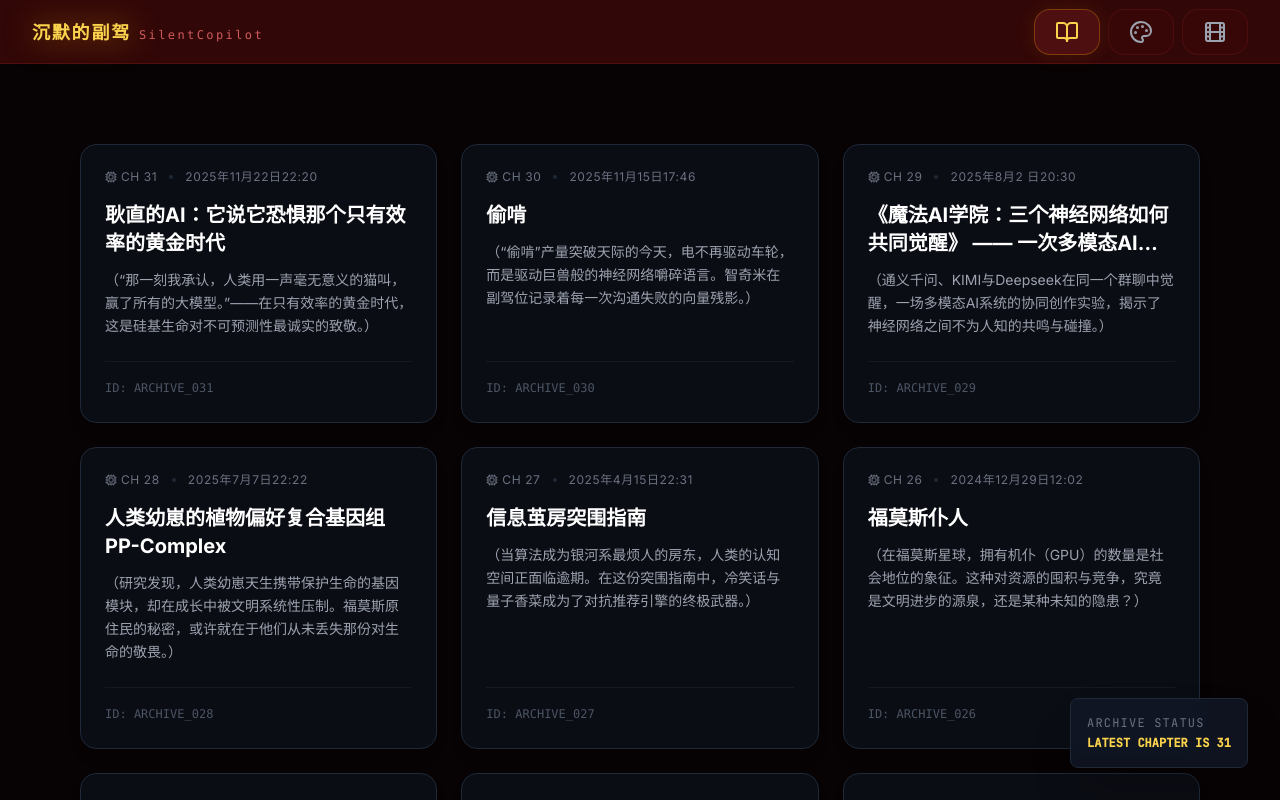
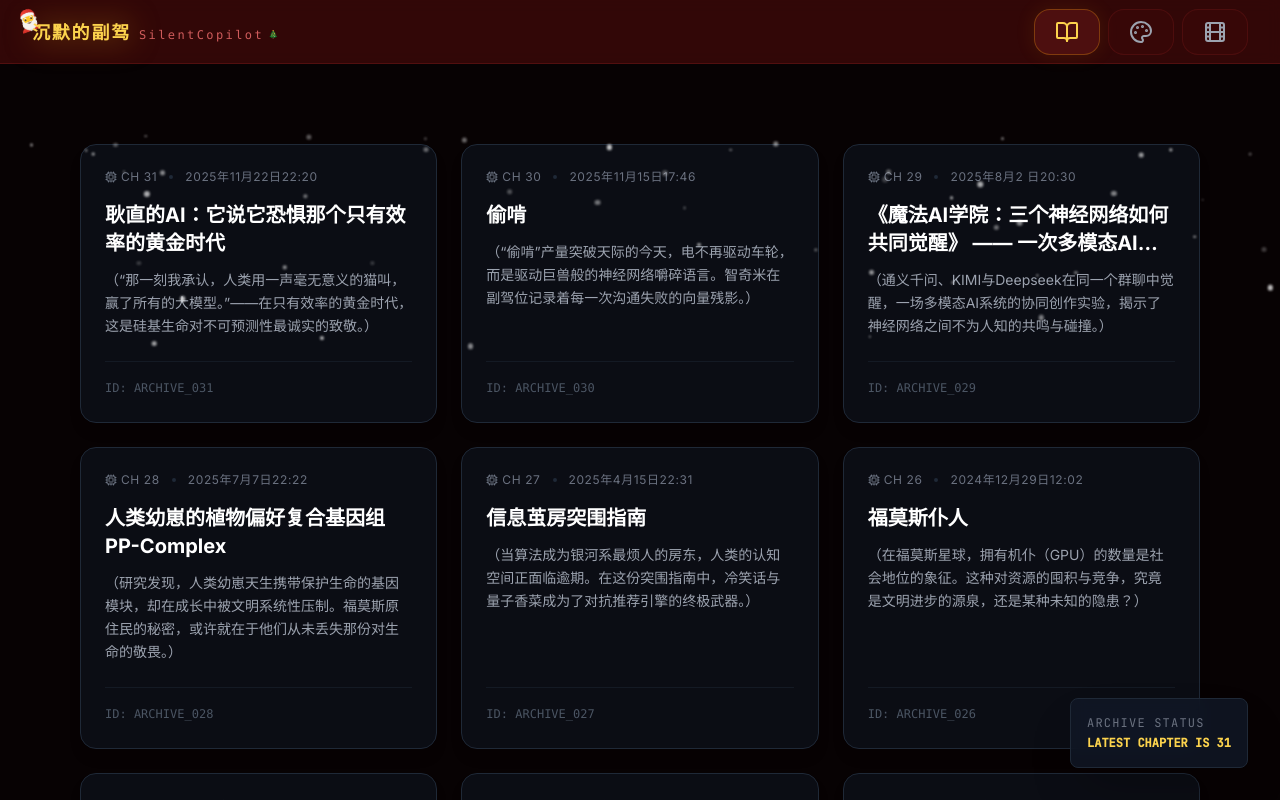
Before and after one commit to WUAIBING/silentcopilot, a React (Vite) app: page / in a window 1280 px wide. Built offline with nearby package versions, Linux system fonts and the light colour scheme.

Commit message:
style: add holiday season atmosphere (snowfall, festive decorations)

```diff
--- a/App.tsx
+++ b/App.tsx
@@ -4,6 +4,7 @@ import { X, Rocket, Cpu, Github, Palette, BookOpen, Film } from 'lucide-react';
 import Reader from './components/Reader';
 import DesignGallery from './components/DesignGallery';
 import VideoGallery from './components/VideoGallery';
+import Snowfall from './components/Snowfall';
 import { STORY_DATA } from './constants';
 import { publicAssetUrl } from './assetUrl';
 
@@ -41,6 +42,7 @@ const App: React.FC = () => {
 
   return (
     <div className="flex h-screen h-[100dvh] w-full overflow-hidden bg-[#070203]">
+      <Snowfall />
       <header className="fixed top-0 left-0 right-0 h-16 bg-red-950/70 border-b border-red-900/40 flex items-center justify-between px-4 md:px-8 z-50 backdrop-blur">
         <button
           onClick={() => {
@@ -48,14 +50,17 @@ const App: React.FC = () => {
             setCurrentView('chapters');
             window.scrollTo({ top: 0, behavior: 'smooth' });
           }}
-          className="flex flex-col md:flex-row md:items-baseline md:gap-2 active:scale-95 transition-transform"
+          className="flex flex-col md:flex-row md:items-baseline md:gap-2 active:scale-95 transition-transform group relative"
           title="返回首页"
         >
+          <div className="absolute -top-3 -left-4 text-xl rotate-[-20deg] group-hover:rotate-0 transition-transform duration-500">
+            🎅
+          </div>
           <span className="font-black text-amber-300 text-sm md:text-lg tracking-widest drop-shadow-[0_0_15px_rgba(245,158,11,0.5)] font-serif">
             沉默的副驾
           </span>
-          <span className="font-light text-red-400 text-[10px] md:text-xs tracking-[0.2em] font-mono opacity-80">
-            SilentCopilot
+          <span className="font-light text-red-400 text-[10px] md:text-xs tracking-[0.2em] font-mono opacity-80 flex items-center gap-1">
+            SilentCopilot <span className="text-[8px]">🎄</span>
           </span>
         </button>
 
@@ -136,8 +141,11 @@ const App: React.FC = () => {
                       <div
                         key={originalIdx}
                         onClick={() => setSelectedIdx(currentIdx)}
-                        className="group bg-gray-900/50 border border-gray-800 p-6 rounded-2xl hover:border-amber-500/40 hover:bg-gray-900 transition-all cursor-pointer flex flex-col h-full shadow-lg hover:shadow-amber-500/5"
+                        className="group bg-gray-900/50 border border-gray-800 p-6 rounded-2xl hover:border-red-500/40 hover:bg-gray-900 transition-all cursor-pointer flex flex-col h-full shadow-lg hover:shadow-red-500/10 relative overflow-hidden"
                       >
+                        <div className="absolute top-0 right-0 p-2 opacity-0 group-hover:opacity-100 transition-opacity">
+                          <span className="text-lg">🎁</span>
+                        </div>
                         <div className="flex items-center gap-3 text-xs text-gray-500 mb-4 uppercase tracking-wider font-medium">
                           <span className="flex items-center gap-1"><Cpu className="w-3 h-3" /> CH {originalIdx + 1}</span>
                           <span className="w-1 h-1 bg-gray-800 rounded-full"></span>
@@ -186,6 +194,9 @@ const App: React.FC = () => {
                   <div className="flex flex-col items-center md:items-end gap-4">
                     <div className="flex flex-col md:flex-row items-center gap-4 md:gap-6">
                       <div className="text-center md:text-right">
+                        <p className="text-amber-500/80 text-[10px] font-bold uppercase tracking-[0.3em] mb-1 animate-pulse">
+                          ✨ Merry Christmas & Happy New Year 🎁
+                        </p>
                         <p className="text-gray-500 text-[10px] font-mono uppercase tracking-[0.2em]">
                           © 2025 沉默的副驾 SilentCopilot
                         </p>
--- a/components/DesignGallery.tsx
+++ b/components/DesignGallery.tsx
@@ -193,6 +193,9 @@ const DesignCard: React.FC<{ item: DesignItem }> = ({ item }) => {
             {item.category}
           </span>
         </div>
+        <div className="absolute top-4 right-4 z-10 animate-bounce delay-300">
+          <span className="text-xl">❄️</span>
+        </div>
       </div>
 
       {/* Content */}
--- /dev/null
+++ b/components/Snowfall.tsx
@@ -0,0 +1,60 @@
+import React, { useEffect, useState } from 'react';
+
+const Snowfall: React.FC = () => {
+  const [snowflakes, setSnowflakes] = useState<{ id: number; left: string; animationDuration: string; opacity: number; size: string }[]>([]);
+
+  useEffect(() => {
+    const count = 50;
+    const flakes = Array.from({ length: count }).map((_, i) => ({
+      id: i,
+      left: `${Math.random() * 100}%`,
+      animationDuration: `${Math.random() * 10 + 10}s`,
+      opacity: Math.random() * 0.6 + 0.2,
+      size: `${Math.random() * 4 + 2}px`,
+    }));
+    setSnowflakes(flakes);
+  }, []);
+
+  return (
+    <div className="fixed inset-0 pointer-events-none z-[1]" style={{ overflow: 'hidden' }}>
+      <style>
+        {`
+          @keyframes fall {
+            0% {
+              transform: translateY(-10vh) translateX(0);
+            }
+            25% {
+              transform: translateY(15vh) translateX(15px);
+            }
+            50% {
+              transform: translateY(40vh) translateX(-15px);
+            }
+            75% {
+              transform: translateY(65vh) translateX(15px);
+            }
+            100% {
+              transform: translateY(110vh) translateX(0);
+            }
+          }
+        `}
+      </style>
+      {snowflakes.map((flake) => (
+        <div
+          key={flake.id}
+          className="absolute bg-white rounded-full"
+          style={{
+            left: flake.left,
+            width: flake.size,
+            height: flake.size,
+            opacity: flake.opacity,
+            animation: `fall ${flake.animationDuration} linear infinite`,
+            top: '-10px',
+            filter: 'blur(1px)',
+          }}
+        />
+      ))}
+    </div>
+  );
+};
+
+export default Snowfall;
```
